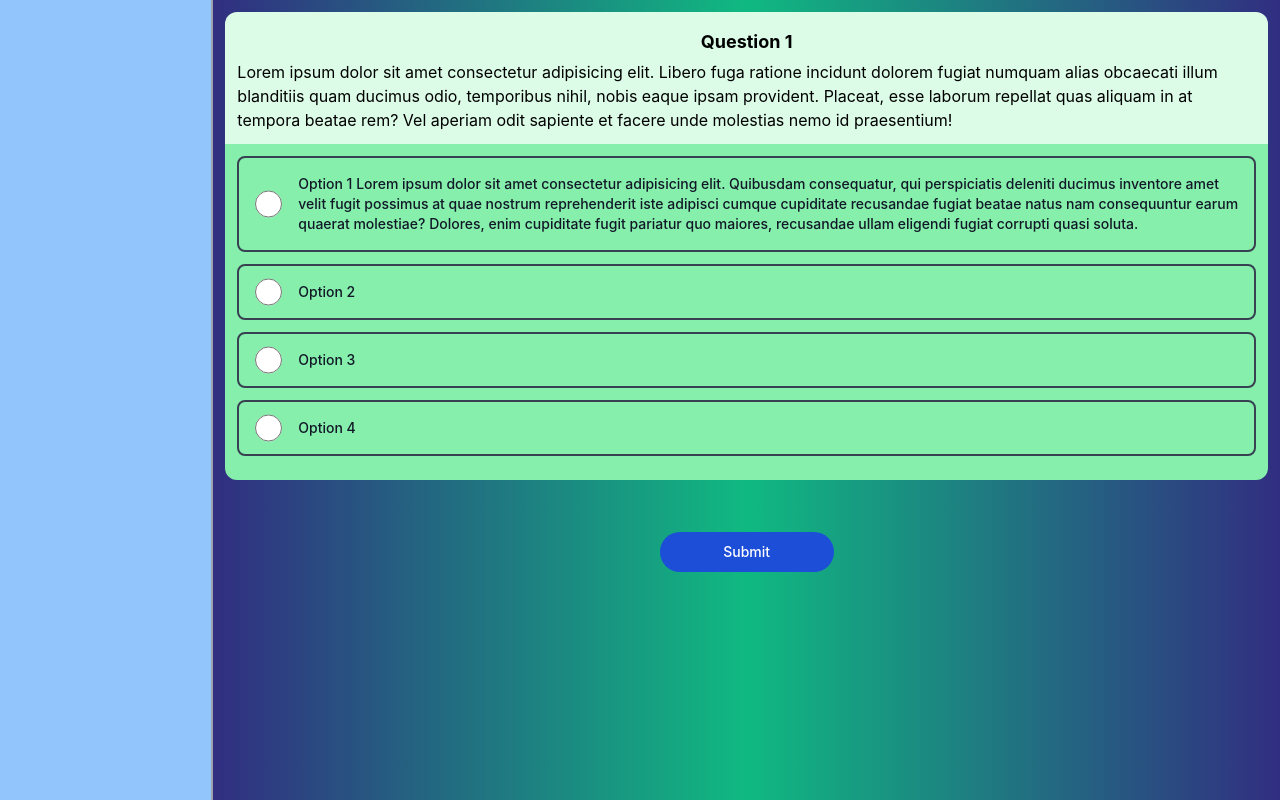
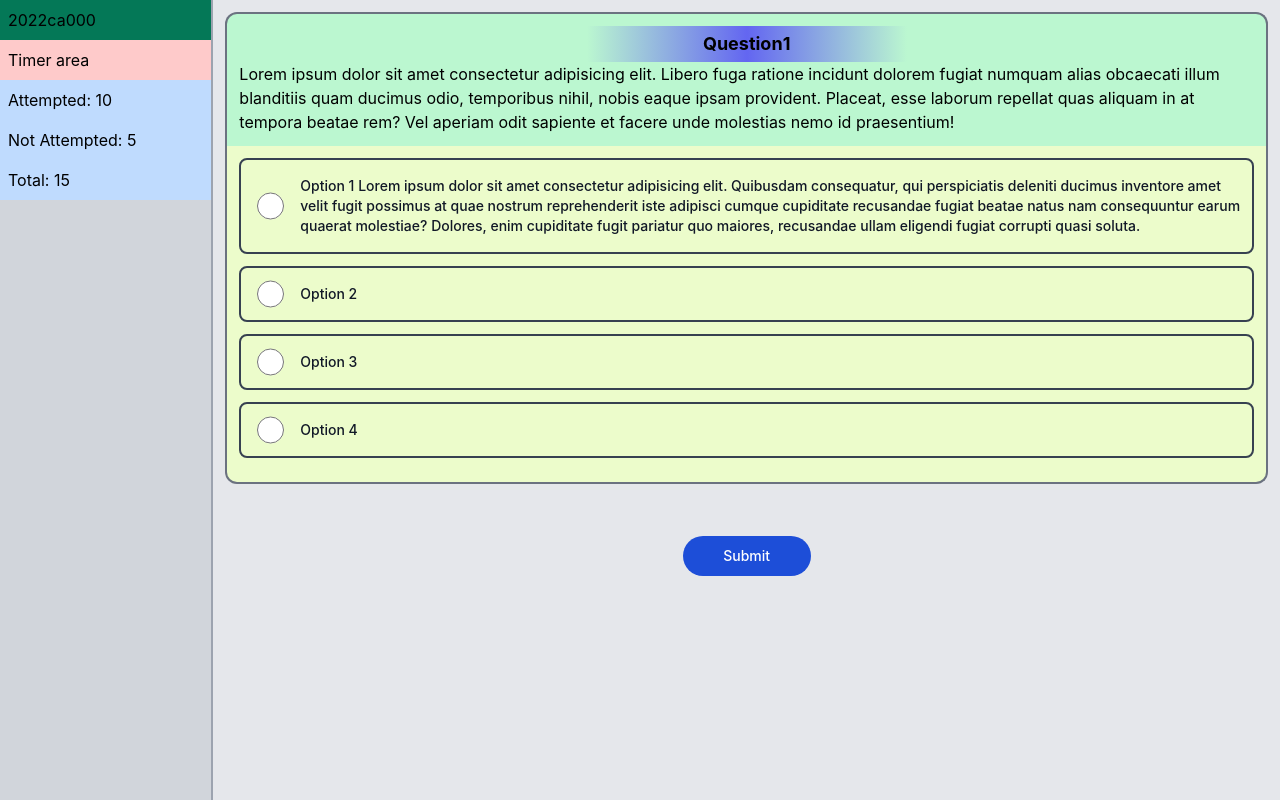
Before and after one commit to samk97/KWIZ-APP, a React (Create React App) app in the folder frontend/: page /quiz in a window 1280 px wide. Built offline with nearby package versions, Linux system fonts and the light colour scheme.

Commit message:
Quiz area updated

```diff
--- a/frontend/src/components/StudentQuestionArea.js
+++ b/frontend/src/components/StudentQuestionArea.js
@@ -7,20 +7,22 @@ function StudentQuestionArea() {
   const op_2 = "Option 2";
   const op_3 = "Option 3";
   const op_4 = "Option 4";
+  const qNo = "1";
   return (
     <>
       <div>
         <div class="flex flex-col">
-          <div class="flex flex-col justify-center items-center bg-green-100 rounded-tl-xl rounded-tr-xl mt-3 mr-3 ml-3 p-3">
-            <div class="text-lg font-bold leading-loose bg-gradient-to- from-indigo-500 rounded-md px-4">
-              <p>Question 1</p>
+          <div class="flex flex-col justify-center items-center border-x-2 border-t-2 border-gray-500 bg-green-200 rounded-tl-xl rounded-tr-xl mt-3 mr-3 ml-3 p-3">
+            <div class="flex justify-center text-lg font-bold leading-loose  bg-gradient-to-r from-green-200 via-indigo-500 to-green-200 min-w-[8rem] max-w-[20rem] w-[60%] px-4">
+              <p>Question</p>
+              <span>{qNo}</span>
             </div>
 
             <p>{QuestionDescription}</p>
           </div>
 
           {/* options div */}
-          <div class="bg-green-300 rounded-bl-xl rounded-br-xl mb-3 mr-3 ml-3 p-3">
+          <div class="bg-lime-100 border-x-2 border-b-2 border-gray-500 rounded-bl-xl rounded-br-xl mb-3 mr-3 ml-3 p-3">
             {/* radio button */}
             <div class="flex items-center pl-4 border-2 border-gray-700 rounded-lg hover:border-green-700 hover:bg-green-100 mb-3">
               <input
--- a/frontend/src/main_modules/QuizDetails.js
+++ b/frontend/src/main_modules/QuizDetails.js
@@ -26,7 +26,41 @@ function QuizDetails(props) {
               </p>
             </div>
             <div className="bg-green-700 w-full h-[0.2rem] m-2"></div>
-            <div className="flex flex-col items-center">
+            {/* Details div */}
+            <div className="flex justify-center">
+              <table className="table-fixed">
+                <tr>
+                  <td className="text-right p-2">Quiz ID:</td>
+                  <td className="text-left p-2">{id}</td>
+                </tr>
+
+                <tr>
+                  <td className="text-right p-2">Created At:</td>
+                  <td className="text-left p-2">{createdAt}</td>
+                </tr>
+
+                <tr>
+                  <td className="text-right p-2">Total questions:</td>
+                  <td className="text-left p-2">{noOfQeustions}</td>
+                </tr>
+
+                <tr>
+                  <td className="text-right p-2">Runtime:</td>
+                  <td className="text-left p-2">{runTime}</td>
+                </tr>
+
+                <tr>
+                  <td className="text-right p-2">Start Time:</td>
+                  <td className="text-left p-2">{startTime}</td>
+                </tr>
+
+                <tr>
+                  <td className="text-right p-2">Updated At:</td>
+                  <td className="text-left p-2">{updatedAt}</td>
+                </tr>
+              </table>
+            </div>
+            {/* <div className="flex flex-col items-center">
               <p>
                 ID: <span>{id}</span>
               </p>
@@ -50,7 +84,7 @@ function QuizDetails(props) {
               <p>
                 Updated At: <span>{updatedAt}</span>
               </p>
-            </div>
+            </div> */}
           </div>
         </div>
       </div>
--- a/frontend/src/main_modules/StudentAttemptQuiz.js
+++ b/frontend/src/main_modules/StudentAttemptQuiz.js
@@ -3,59 +3,49 @@ import axios from "axios";
 import { useState } from "react";
 import { Link } from "react-router-dom";
 
-const check = (title,aa,rt) =>{
+const check = (title, aa, rt) => {
   const date = new Date().toLocaleString();
   const a = new Date(aa).toLocaleString();
 
   console.log(title);
 
-  var year = date.substring(6,10);
-  var month = date.substring(3,5);
-  var dt = date.substring(0,2);
-  var hour = date.substring(12,14);
-  var minute =date.substring(15,17);
+  var year = date.substring(6, 10);
+  var month = date.substring(3, 5);
+  var dt = date.substring(0, 2);
+  var hour = date.substring(12, 14);
+  var minute = date.substring(15, 17);
 
+  var year2 = a.substring(6, 10);
+  var month2 = a.substring(3, 5);
+  var dt2 = a.substring(0, 2);
+  var hour2 = a.substring(12, 14);
+  var minute2 = a.substring(15, 17);
 
-  var year2 = a.substring(6,10);
-  var month2 = a.substring(3,5);
-  var dt2 = a.substring(0,2);
-  var hour2 = a.substring(12,14);
-  var minute2 =a.substring(15,17);
+  if (year2 < year) return false;
+  if (year > year2) return true;
 
+  if (year == year2) {
+    if (month2 < month) return false;
+    if (month2 > month) return true;
+    if (month == month2) {
+      if (dt2 < dt) return false;
+      if (dt2 > dt) return true;
 
-  if(year2 < year) return false;
-  if(year > year2) return true;
-
-  if(year == year2){
-    if(month2 < month) return false;
-    if(month2 > month) return true;
-    if(month == month2){
-      if(dt2 < dt) return false;
-      if(dt2 > dt) return true;
-
-      if(hour2 < hour) return false;
-      if(hour2 > hour) return true;
+      if (hour2 < hour) return false;
+      if (hour2 > hour) return true;
 
       minute2 = Number(minute2);
       minute = Number(minute);
       rt = Number(rt);
 
-      if(minute2 > minute) return true;
-      console.log(minute2,rt,minute);
-      if(minute2 + rt >= minute) return true;
-
-
-
+      if (minute2 > minute) return true;
+      console.log(minute2, rt, minute);
+      if (minute2 + rt >= minute) return true;
     }
   }
 
   return false;
-
-
-
-}
-
-
+};
 
 const StudentAttempQuiz = (props) => {
   const [data, setData] = useState([]);
@@ -65,12 +55,11 @@ const StudentAttempQuiz = (props) => {
       .then(function (res) {
         setData(res.data);
 
-        const x = res.data.map((obj)=>{
-          obj.flag="ff";
+        const x = res.data.map((obj) => {
+          obj.flag = "ff";
           return obj;
-        })
+        });
         console.log(x);
-
 
         return () => {};
       })
@@ -93,8 +82,7 @@ const StudentAttempQuiz = (props) => {
           </div>
           {/* Tiles Container */}
           <div className="flex flex-wrap justify-start my-4 gap-5">
-            {/* tile */}
-
+            {/* tiles */}
             {data.map((details) => {
               const { createdAt, questions, runTime, startTime, title, id } =
                 details;
@@ -104,12 +92,16 @@ const StudentAttempQuiz = (props) => {
 
               return (
                 <div key={id}>
-                  <Link to="/open">
+                  <Link to="/quiz">
                     <div className="bg-blue-200 w-60 h-60 p-4 drop-shadow-xl rounded-md hover:cursor-pointer hover:ring ring-offset-2 ring-red-400">
                       <div className="mb-2">
                         <p className="text-xl italic">{title}</p>
                       </div>
-                      {check(title,startTime,runTime) ? <button>Open</button>:<button>Close</button>}
+                      {check(title, startTime, runTime) ? (
+                        <button>Open</button>
+                      ) : (
+                        <button>Close</button>
+                      )}
                       <div className="text-sm">
                         <p>
                           Created : <span>{createdAt.substring(0, 10)}</span>{" "}
--- a/frontend/src/main_modules/StudentQuiz.js
+++ b/frontend/src/main_modules/StudentQuiz.js
@@ -2,16 +2,43 @@ import StudentQuestionArea from "../components/StudentQuestionArea";
 function StudentQuiz() {
   return (
     <>
-      <div class="flex w-full min-h-screen bg-blue-300">
+      <div class="flex w-full h-screen">
         {/* left info area */}
-        <div class="flex flex-col items-center w-2/12 bg-deepBlue border-r-2 border-gray-400"></div>
+        <div class="md:flex flex-col md:items-center md:w-2/12 md:bg-gray-300 md:border-r-2 md:border-gray-400">
+          <div className="hidden md:flex md:w-full md:h-auto md:bg-emerald-700 p-2">
+            <p class="w-full">2022ca000</p>
+          </div>
+
+          {/* Timer Area */}
+          <div className="hidden md:flex md:w-full md:h-auto md:bg-red-200 p-2">
+            <p class="w-full">Timer area</p>
+          </div>
+
+          <div className="hidden md:flex md:w-full md:h-auto md:bg-blue-200 p-2">
+            <p class="w-full">
+              Attempted: <sapn>10</sapn>
+            </p>
+          </div>
+
+          <div className="hidden md:flex md:w-full md:h-auto md:bg-blue-200 p-2">
+            <p class="w-full">
+              Not Attempted: <span>5</span>
+            </p>
+          </div>
+
+          <div className="hidden md:flex md:w-full md:h-auto md:bg-blue-200 p-2">
+            <p class="w-full">
+              Total: <span>15</span>
+            </p>
+          </div>
+        </div>
         {/* Quiz area */}
-        <div class="w-10/12 bg-gradient-to-r from-indigo-900 via-emerald-500 to-indigo-900">
+        <div class="md:w-10/12 bg-gray-200">
           <StudentQuestionArea></StudentQuestionArea>
           <div class="flex justify-center items-center my-10 mx-3 h-10">
             <button
               type="submit"
-              class="mt-5 text-white bg-blue-700 hover:bg-blue-800 focus:ring-4 focus:outline-none focus:ring-blue-300 font-medium rounded-full text-sm w-1/6 px-5 py-2.5 m-3 my-5 text-center"
+              class="mt-5 text-white bg-blue-700 hover:bg-blue-800 focus:ring-4 focus:outline-none focus:ring-blue-300 font-medium rounded-full text-sm min-w-[6rem] max-w-[8rem] w-1/6 px-5 py-2.5 m-3 my-5 text-center"
             >
               Submit
             </button>
```
